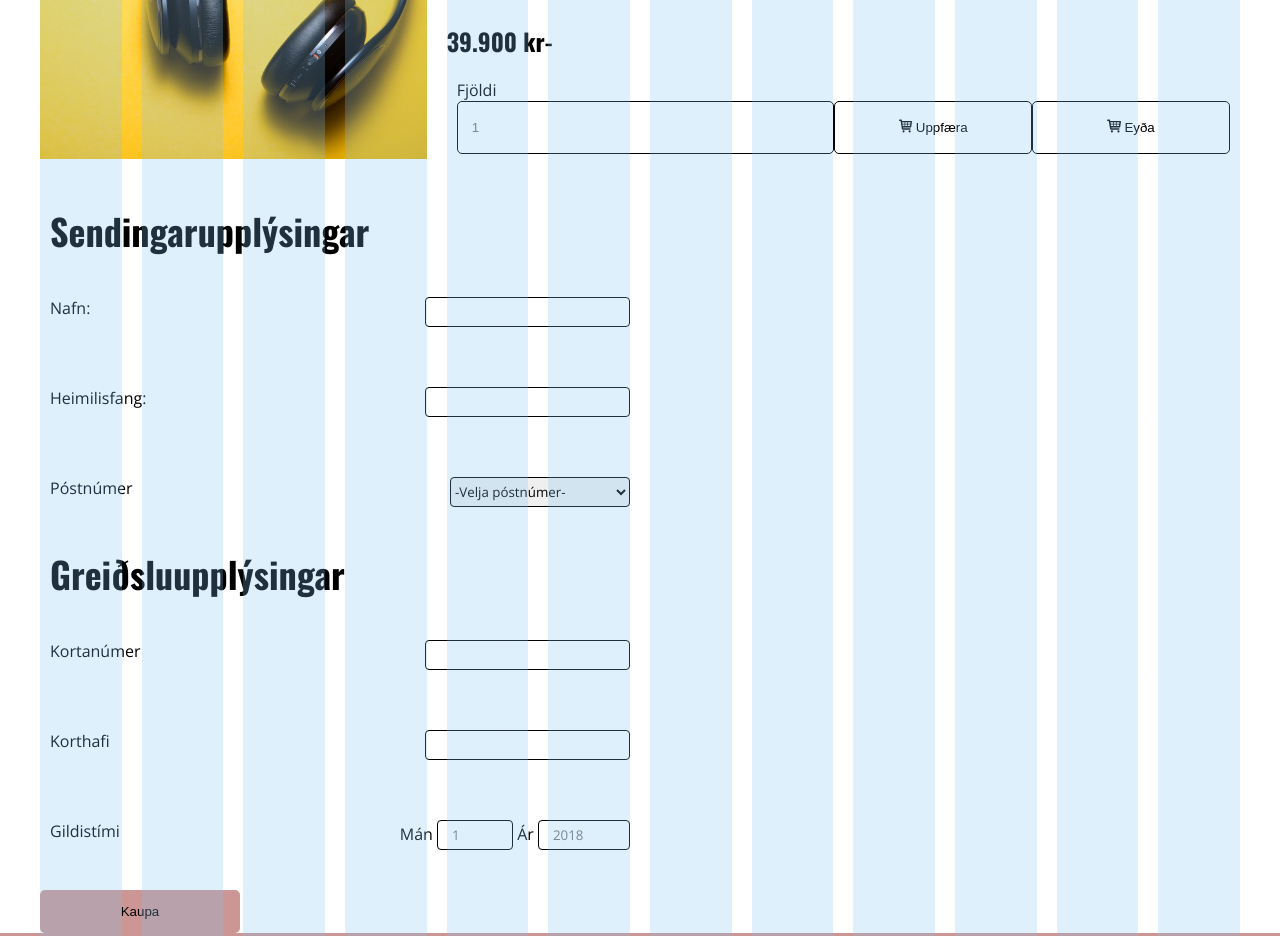
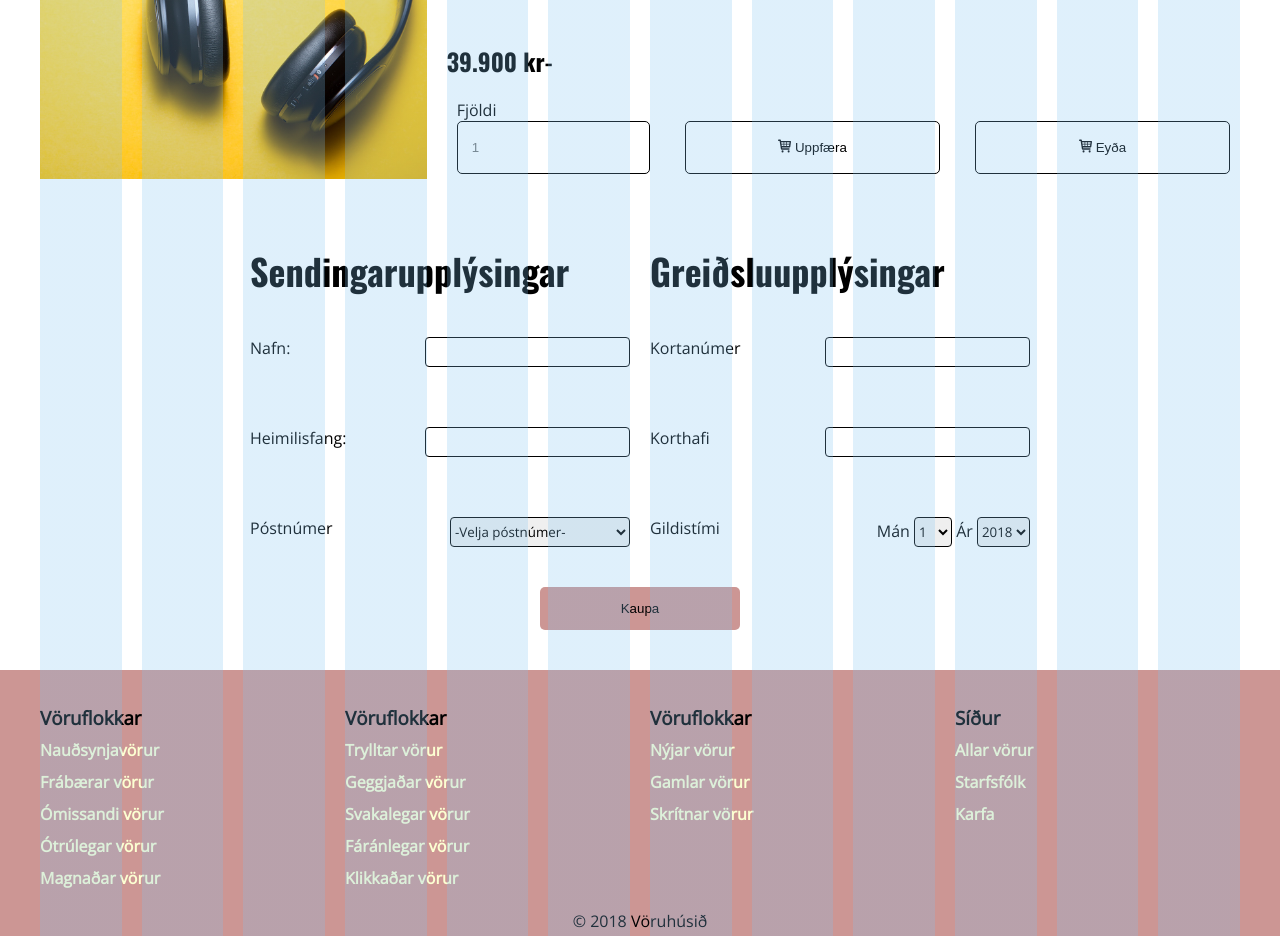
Before and after one commit to UlfurThor/vef1-2018-h1, a website: page pages/cart.html in a window 1280 px wide. Shown: the part 848-1784 px from the top of the page. Drawn offline with nearby package versions, Linux system fonts and the light colour scheme; files that its build step writes are made by us from their sources.

Commit message:
Only left to maybe fix the buttons a little bit

```diff
--- a/pages/cart.html
+++ b/pages/cart.html
@@ -48,7 +48,7 @@
               <div class="product__buy">
               <p class="product__price">99.900 kr.-</p>
               <div class="products_main__row__column__cards__items form">
-                  <div class="how_many">
+                  <div class="how_many__cart">
                     <label>Fjöldi</label>
                     <input type="text" id="fjoldi" placeholder="1">
                   </div>
@@ -88,7 +88,7 @@
               <p class="product__price">39.900 kr-</p>
 
               <div class="products_main__row__column__cards__items form">
-                  <div class="how_many">
+                  <div class="how_many__cart">
                       <label>Fjöldi</label>
                       <input type="text" id="fjoldi" placeholder="1">
                     </div>
@@ -109,9 +109,11 @@
             </div>
           </div>
         </div>
+
+    <div class="product__row__shippay">
       <div class="product__col__shippay">
-          <h2 class="product__title">Sendingarupplýsingar</h2>
           <form class="product__shippay">
+              <h2 class="product__title">Sendingarupplýsingar</h2>
             <div class="product__shippay__field">
               <label for="name">Nafn:</label>
               <input class="button" type="text" id="name">
@@ -312,8 +314,9 @@
       </div>
 
       <div class="product__col__shippay">
-      <h2 class="product__title">Greiðsluupplýsingar</h2>
+
       <form class="product__shippay">
+          <h2 class="product__title">Greiðsluupplýsingar</h2>
         <div class="product__shippay__field">
           <label for="cardnumber">Kortanúmer</label>
           <input class="button" type="text" id="cardnumber">
@@ -327,15 +330,40 @@
 
           <div class="expiry__date">
             <label for="expirydate-month">Mán</label>
-            <input  class="button"type="number" id="expirydate-month" placeholder="1"  min="1" max="12" step="1">
+            <select  class="button" id="zipcode">
+              <option>1</option>
+              <option>2</option>
+              <option>3</option>
+              <option>4</option>
+              <option>5</option>
+              <option>6</option>
+              <option>7</option>
+              <option>8</option>
+              <option>9</option>
+              <option>10</option>
+              <option>11</option>
+              <option>12</option>
+            </select>
             <label for="expirydate-year">Ár</label>
-            <input class="button" type="number" id="expirydate-year" placeholder="2018" min="2018" max="3000" step="1">
+            <select class="button" id="expirydate-year">
+              <option>2018</option>
+              <option>2019</option>
+              <option>2020</option>
+              <option>2021</option>
+              <option>2022</option>
+              <option>2023</option>
+              <option>2024</option>
+              <option>2025</option>
+              <option>2026</option>
+            </select>
           </div>
         </div>
       </form>
       </div>
-
-      <button class="product__col button--red ">Kaupa</button>
+    </div>
+      <div class="buy__button">
+      <button class="button--red ">Kaupa</button>
+      </div>
   </div>
 </main>
 
--- a/scss/cart.scss
+++ b/scss/cart.scss
@@ -15,8 +15,6 @@
 }
 
 .product {
-  max-width: 1200px;
-
   &__shippay {
     display: flex;
     flex-direction: column;
@@ -30,6 +28,7 @@
   }
 
   &__title {
+    margin-top: $gutter;
     @include title;
   }
 
@@ -49,7 +48,11 @@
     margin-right: -$halfGutter;
     margin-bottom: 2*$gutter;
     margin-left: -$halfGutter;
-    // @media (min-width: 800px) {}
+
+    &__shippay {
+      display: flex;
+      justify-content: center;
+    }
   }
 
   &__col {
@@ -78,25 +81,34 @@
       width: $s12-col;
       padding-right: $halfGutter;
       padding-left: $halfGutter;
-      @media (min-width: 800px) {
+      @media (min-width: 700px) {
         width: $s6-col;
+      }
+      @media (min-width: 1000px) {
+        width: $s4-col;
       }
     }
   }
+}
+
+.buy__button {
+  display: flex;
+  justify-content: center;
+  margin-bottom: 2*$gutter;
 }
 
 .form {
   display: flex;
   width: 100%;
   margin-top: auto;
-  justify-content: flex-start;
+  justify-content: space-between;
   align-self: auto;
 }
 
-.how_many {
+.how_many__cart {
   // flexbox containing the input and its lable
   display: flex;
-  width: 30%;
+  width: 25%;
   flex-direction: column;
   justify-content: space-between;
 }
@@ -122,18 +134,12 @@ input {
       border-radius: 5px;
       transition: color 0.3s ease-in-out;
       transition: background-color 0.3s ease-in-out;
+    }
 
-    }
 
     button:hover {
       color: $color-black;
       background-color: $color-footerPink;
-    }
-
-
-    .butt_img {
-      width: 1em;
-      height: 1em;
     }
   }
 
```
